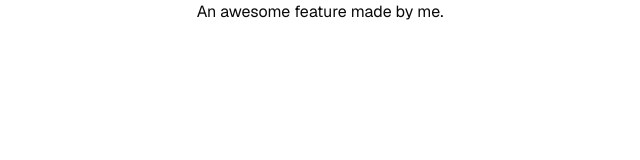
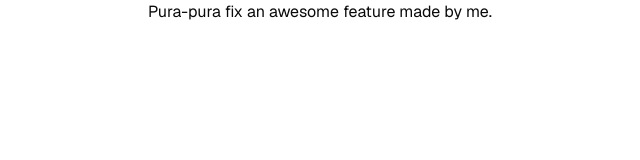
Before and after one commit to russellotniel/ci-cd-learning, a Next.js app: page / in a window 1280 px wide. Shown: the top 160 px of the page, without its empty margins (320-960 px from the left). Built offline with nearby package versions, Linux system fonts and the light colour scheme.

Commit message:
fix: made a fix in landing page (#27)
- Fixed the sentence

```diff
--- a/app/page.tsx
+++ b/app/page.tsx
@@ -1,7 +1,7 @@
 export default function Home() {
   return (
     <main className="min-h-screen flex flex-col items-center">
-      <p>An awesome feature made by me.</p>
+      <p>Pura-pura fix an awesome feature made by me.</p>
     </main>
   );
 }
```
